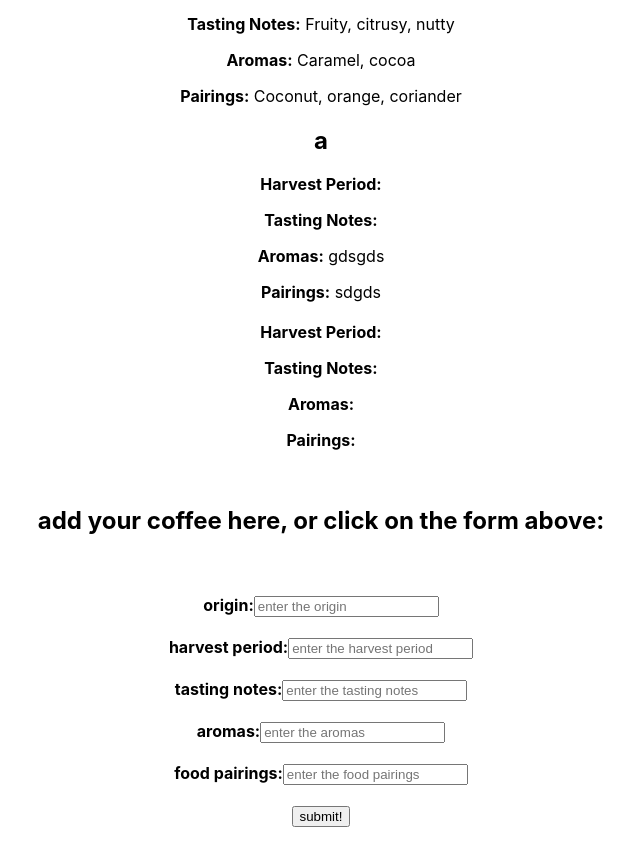
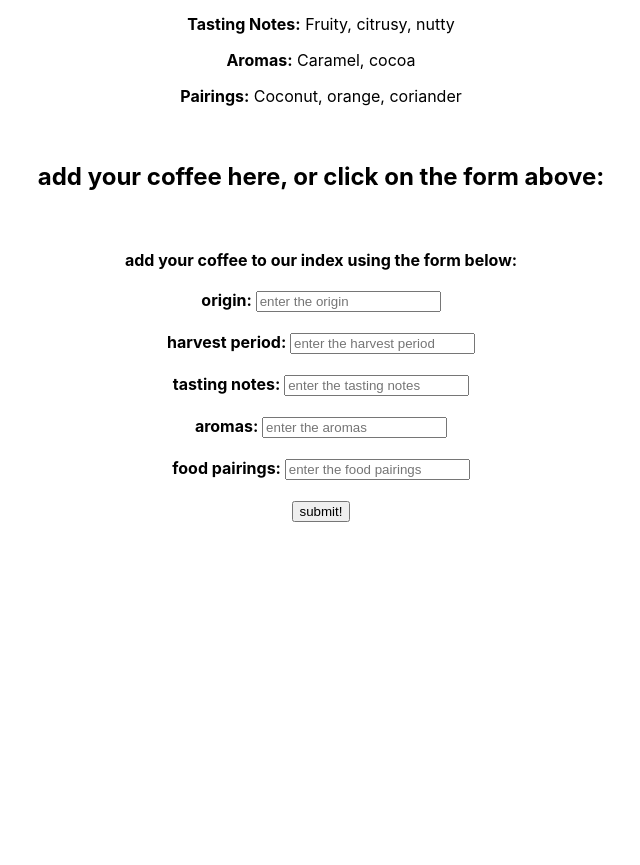
Before and after one commit to tessmueske/final-project, a React (Create React App) app: page /coffees in a window 1280 px wide. Shown: the part 1380-2245 px from the top of the page, without its empty margins (319-959 px from the left). After the commit the page ends 1942 px from the top, so only its background shows below. Built offline with nearby package versions, Linux system fonts and the light colour scheme; data requests are answered from the project's data file.

Commit message:
more styling

```diff
--- a/db.json
+++ b/db.json
@@ -55,22 +55,6 @@
       "tasting notes": "Fruity, citrusy, nutty",
       "aromas": "Caramel, cocoa",
       "pairings": "Coconut, orange, coriander"
-    },
-    {
-      "id": "7d31",
-      "origin": "a",
-      "harvestPeriod": "gfdg",
-      "tastingNotes": "gfdsgsd",
-      "aromas": "gdsgds",
-      "pairings": "sdgds"
-    },
-    {
-      "id": "656b",
-      "origin": "",
-      "harvestPeriod": "",
-      "tastingNotes": "",
-      "aromas": "",
-      "pairings": ""
     }
   ]
 }
--- a/src/App.js
+++ b/src/App.js
@@ -1,4 +1,4 @@
-import React, { useState } from "react";
+import React from "react";
 import './App.css';
 import NavBar from "./NavBar";
 import { Outlet } from "react-router-dom";
--- a/src/NewCoffee.js
+++ b/src/NewCoffee.js
@@ -1,6 +1,6 @@
 import React, { useState } from "react";
 
-function NewCoffee({ coffees, addCoffee }) {
+function NewCoffee({ addCoffee }) {
 const [origin, setOrigin]=useState("");
 const [harvest, setHarvest]=useState("");
 const [tasting, setTasting]=useState("");
@@ -56,32 +56,35 @@ function handlePairingChange(e){
         <div>
             <br></br>
             <form onSubmit={handleSubmit}>
+                <label><strong>add your coffee to our index using the form below:</strong></label>
+                <br ></br>
+                <br ></br>
                 <label>
-                    <strong>origin:</strong>
+                    <strong>origin: </strong>
                     <input type="text" onChange={handleOriginChange} placeholder="enter the origin" value={origin} />
                 </label>
                 <br ></br>
                 <br ></br>
                 <label>
-                    <strong>harvest period:</strong>
+                    <strong>harvest period: </strong>
                     <input type="text" onChange={handleHarvestChange} placeholder="enter the harvest period" value={harvest} />
                 </label>
                 <br ></br>
                 <br ></br>
                 <label>
-                    <strong>tasting notes:</strong>
+                    <strong>tasting notes: </strong>
                     <input type="text" onChange={handleTastingChange} placeholder="enter the tasting notes" value={tasting} />
                 </label>
                 <br ></br>
                 <br ></br>
                 <label>
-                    <strong>aromas:</strong>
+                    <strong>aromas: </strong>
                     <input type="text" onChange={handleAromaChange} placeholder="enter the aromas" value={aroma} />
                 </label>
                 <br ></br>
                 <br ></br>
                 <label>
-                    <strong>food pairings:</strong>
+                    <strong>food pairings: </strong>
                     <input type="text" onChange={handlePairingChange} placeholder="enter the food pairings" value={pairing} />
                 </label>
                 <br ></br>
--- a/src/routes.js
+++ b/src/routes.js
@@ -5,7 +5,6 @@ import Coffee from "./Coffee";
 import NewCoffee from "./NewCoffee";
 import ErrorPage from "./ErrorPage";
 import Home from "./Home"
-import { useState } from "react";
 
 const routes = [
     {
```
